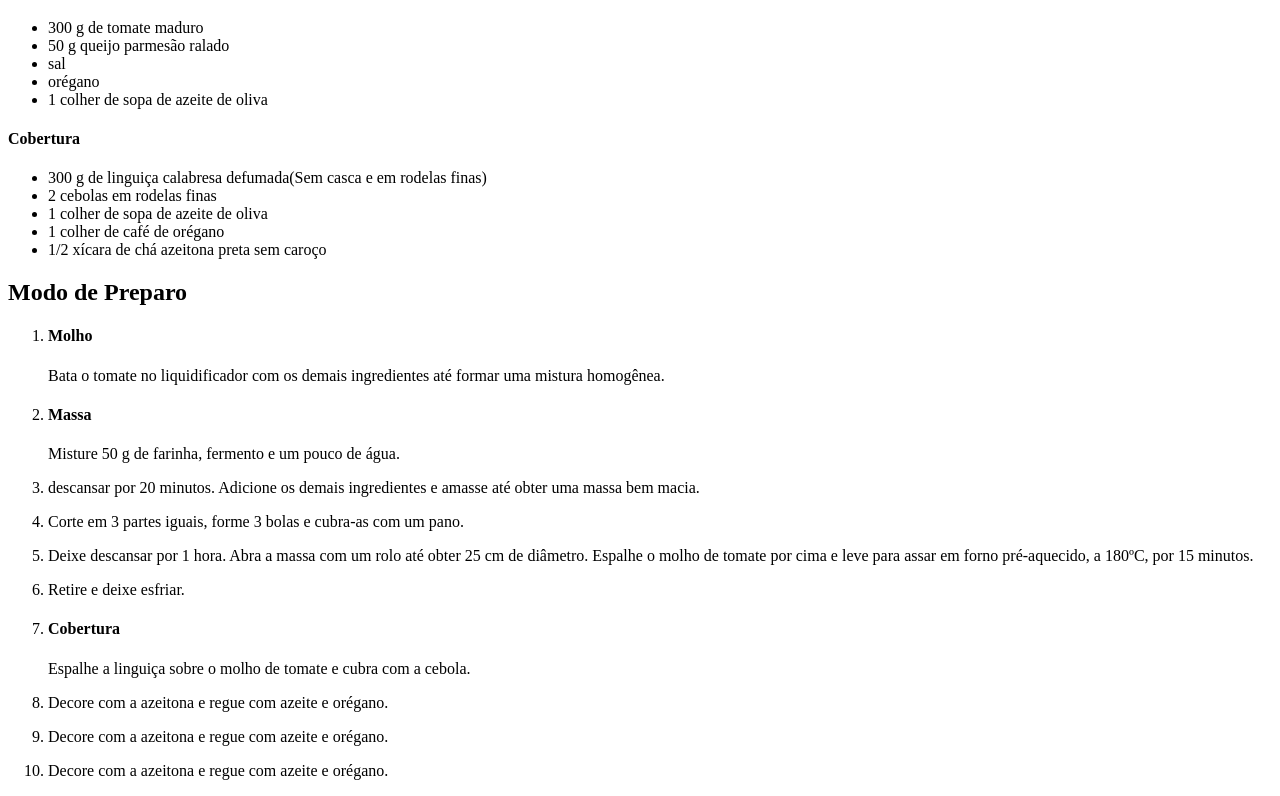
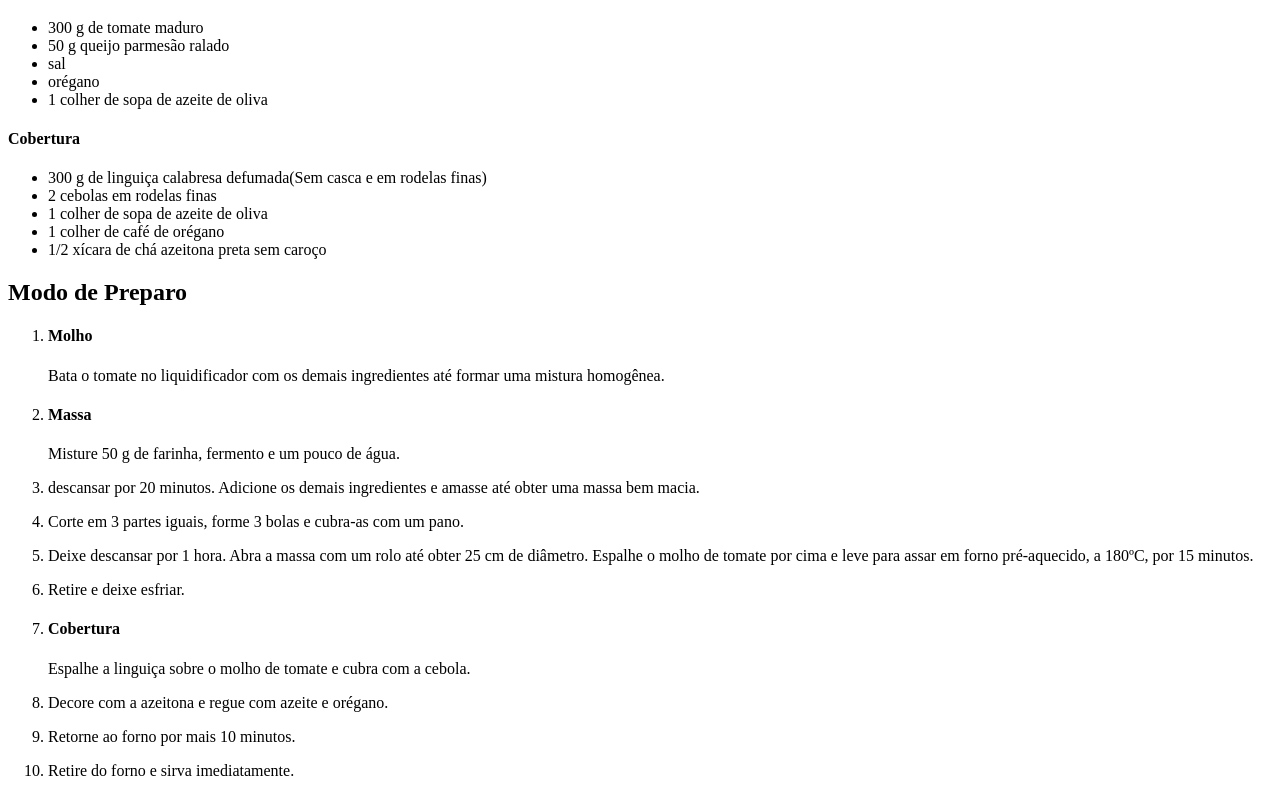
Before and after one commit to PinGU70/odin-recipes, a plain HTML site: page recipes/pizza.html in a window 1280 px wide. Shown: the part 882-1678 px from the top of the page. Drawn offline with Linux system fonts and the light colour scheme.

Commit message:
Adicionando novo recurso ao site

```diff
--- a/recipes/pizza.html
+++ b/recipes/pizza.html
@@ -48,8 +48,8 @@
         <li><p>Retire e deixe esfriar.</p></li>
         <li><h4>Cobertura</h4><p>Espalhe a linguiça sobre o molho de tomate e cubra com a cebola.</p></li>
         <li><p>Decore com a azeitona e regue com azeite e orégano.</p></li>
-        <li><p>Decore com a azeitona e regue com azeite e orégano.</p></li>
-        <li><p>Decore com a azeitona e regue com azeite e orégano.</p></li>
+        <li><p>Retorne ao forno por mais 10 minutos.</p></li>
+        <li><p>Retire do forno e sirva imediatamente.</p></li>
     </ol>
 
 </body>
```
